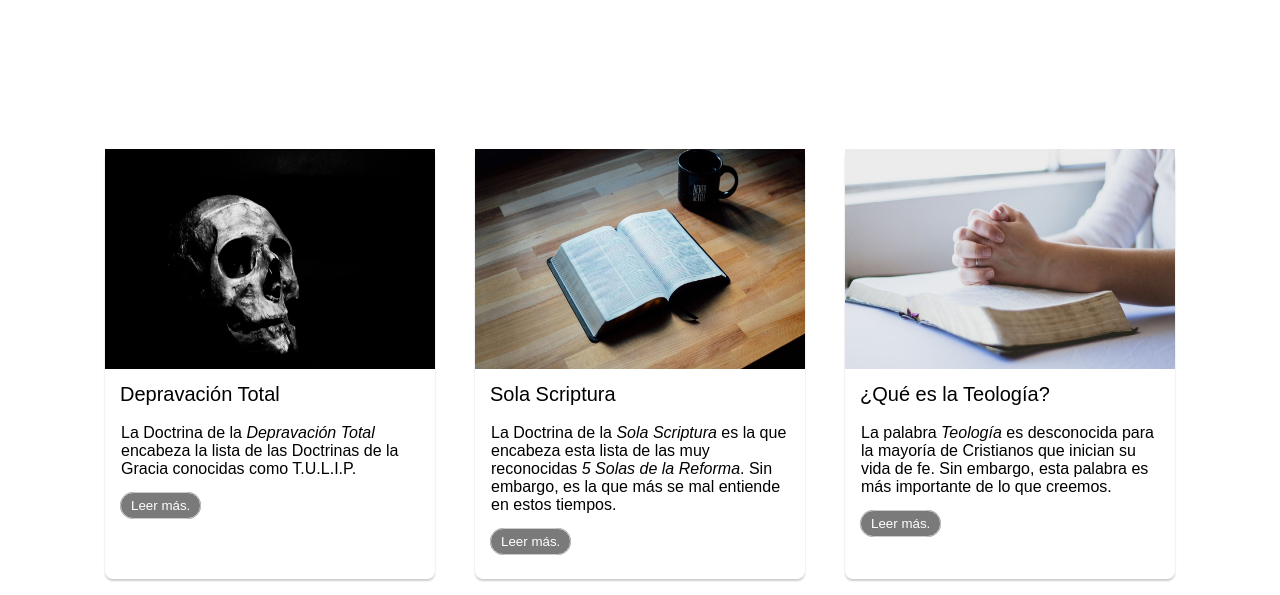
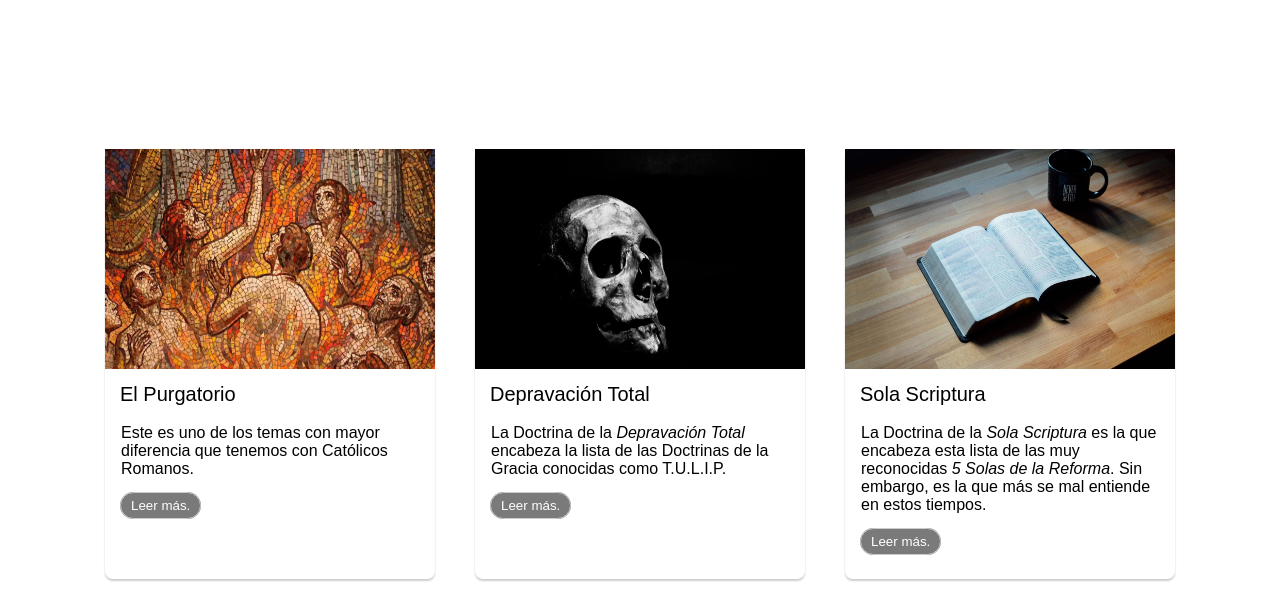
Before and after one commit to CoramDeoOficial/CoramDeo.github.io, a plain HTML site: page blog.html in a window 1280 px wide. Shown: the part 205-800 px from the top of the page. Drawn offline with Linux system fonts and the light colour scheme; a web font is replaced by a local one.

Commit message:
Update blog.html

```diff
--- a/blog.html
+++ b/blog.html
@@ -45,6 +45,15 @@
 
     <div class="container-blog">
 
+         <div class="card">
+          <img src="img/purgatorio.jpg">
+          <h4>El Purgatorio</h4>
+          <br>
+          <p>Este es uno de los temas con mayor diferencia que tenemos con Católicos Romanos.</p>
+          <br>
+          <a href="El-purgatorio.html">Leer más.</a>
+      </div>
+
         <div class="card">
           <img src="img/depravacion.jpg">
           <h4>Depravación Total</h4>
```
